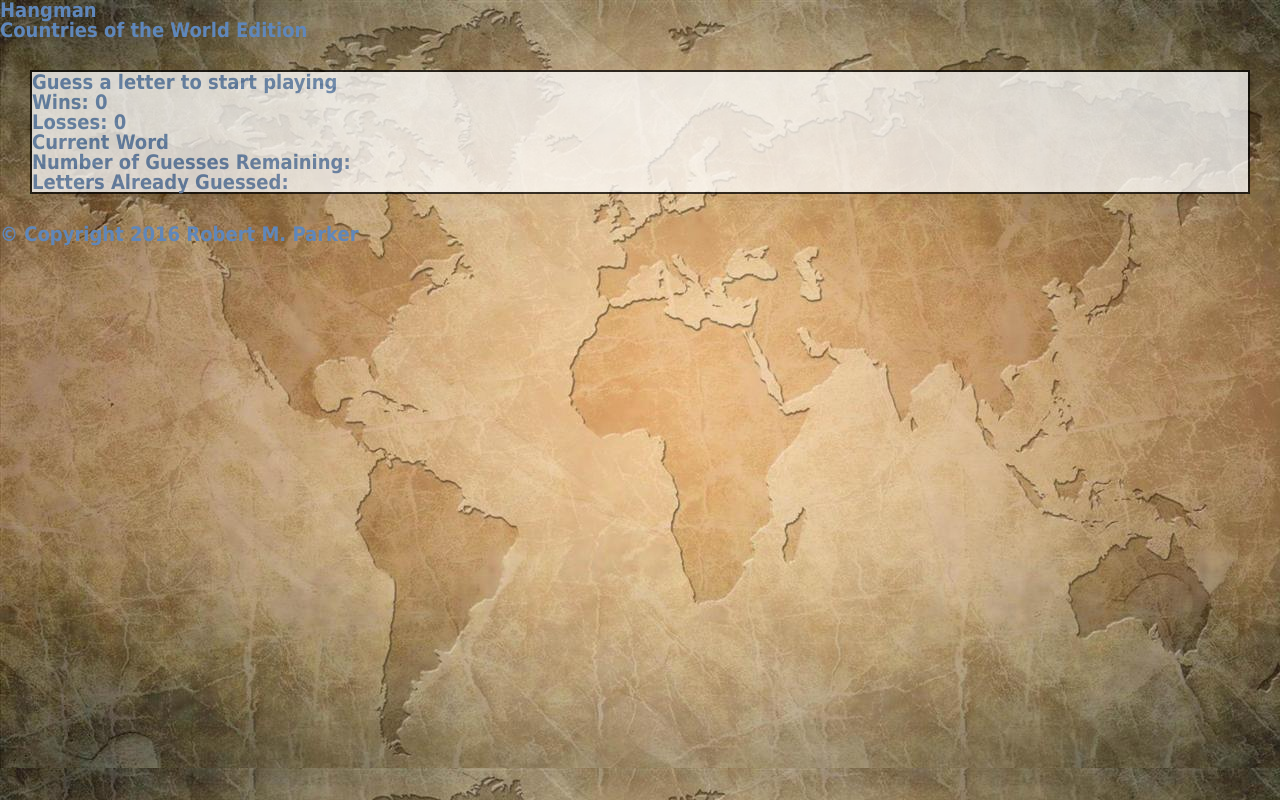
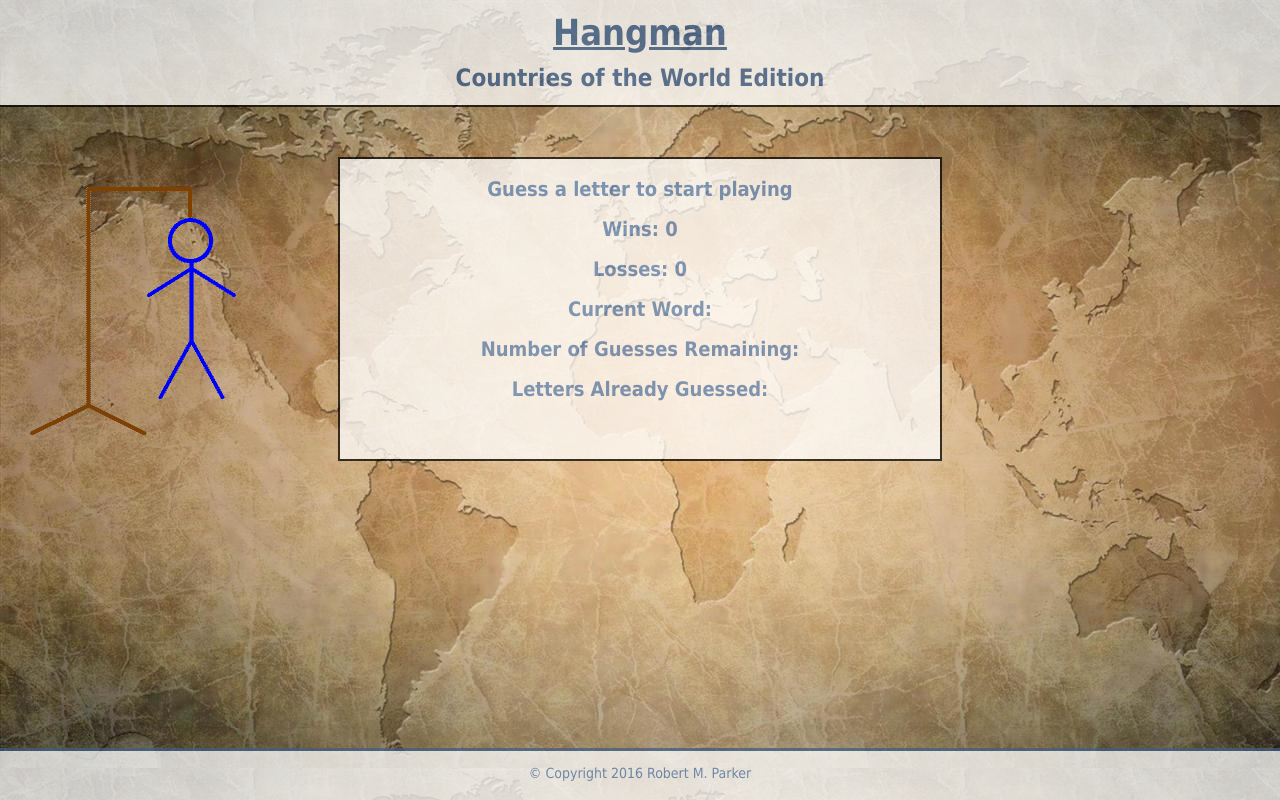
Before and after one commit to rparker24/hangman, a PHP site: page / in a window 1280 px wide. Run offline with PHP 8.4, Linux system fonts and the light colour scheme.

Commit message:
improved js and added more css

```diff
--- a/assets/css/style.css
+++ b/assets/css/style.css
@@ -1,5 +1,5 @@
 html {
-
+	margin: 0 auto;
 }
 
 * {
@@ -16,12 +16,70 @@ body {
 }
 
 header, footer, #wrapper {
-	width: 100%
+	width: 100%;
+	text-align: center;
 }
 
+#wrapper {
+	margin-bottom: 65px;
+}
+
+header, footer {
+	background-color: #fff;
+	opacity: 0.75;
+}
+
+header {
+	border-bottom: 2px solid #000;
+}
+
+h1, h3 {
+	color: #3d6190;
+}
+
+h1 {
+	font-size: 36px;
+	padding: 15px;
+	text-decoration: underline;
+}
+
+h3 {
+	font-size: 24px;
+	margin-bottom: 15px;
+}
+
+p {
+	margin: 20px 0px 20px 0px;
+}
+
+#gameImageLeft {
+	float: left;
+	margin: 30px 0px 0px 30px;
+}
+
+/*#gameImageRight {
+	margin-top: 30px;
+}
+*/
 #game {
 	background-color: #fff;
 	opacity: 0.75;
-	margin: 30px;
+	margin: auto;
+	margin-top: 50px;
 	border: 2px solid #000;
+	max-width: 600px;
+	min-height: 300px;
+	text-align: center;
 }
+
+footer {
+	position: fixed;
+	bottom: 0;
+	min-height: 35px;
+	border-top: 3px solid #425e82;
+}
+footer p {
+	font-size: 14px;
+	font-weight: normal;
+	margin-top: 15px;
+}
--- a/index.html
+++ b/index.html
@@ -11,19 +11,24 @@
 		<h3>Countries of the World Edition</h3>
 	</header>
 	<div id="wrapper">
-		<div id="gameImage"></div>
+		<div id="gameImageLeft">
+			<img src="assets/images/hm7.gif">
+		</div>
 		<div id="game">
  			<p>Guess a letter to start playing</p>
- 			<p id="wins">Wins: 0</p>
-			<p id="losses">Losses: 0</p>
-			<p id="currentWord">Current Word</p>
+ 			<p>Wins: <span id="wins">0</span></p>
+			<p>Losses: <span id="losses">0</span></p>
+			<p>Current Word:</p>
+			<p id="currentWord"></p>
 			<p>Number of Guesses Remaining: <span id="numGuesses"></span></p>
 			<p>Letters Already Guessed: <span id="letterGuesses"></span></p>
 		</div>
-
-	</div>
+<!-- 	<div id="gameImageRight">
+			<img src="assets/images/hm7.gif">
+		</div>
+ -->	</div>
 	<footer>
-		&copy; Copyright 2016 Robert M. Parker
+		<p>&copy; Copyright 2016 Robert M. Parker</p>
 	</footer>
 
 	<script type="text/javascript">
@@ -37,11 +42,12 @@
 		var word = countriesList[Math.floor(Math.random() * countriesList.length)];
 		var wordLetters = word.split('');
 		var userGuess
+
 	    document.onkeyup = function(event) {
         	var userGuess = String.fromCharCode(event.keyCode).toLowerCase();
 
 			if (wordLetters.indexOf(userGuess) > -1) {
-				for(var i = 0; i < word.length; i++) {
+				for(var i = 0; i < wordLetters.length; i++) {
 					if (wordLetters[i] == userGuess) {
 						wordOnPage += (" " + userGuess);
 					} else {
@@ -54,18 +60,20 @@
 				guessesLeft--;
 				userGuesses.push(userGuess);
 			}
-
-			document.querySelector('#numGuesses').innerHTML = guessesLeft;
-			document.querySelector('#letterGuesses').innerHTML = userGuesses;
-
+			// what to do if a loss occurs
 			if (userGuesses.length >= 10) {
 				losses++;
 				word = countriesList[Math.floor(Math.random() * countriesList.length)];
 				guessesLeft = 10;
 				userGuesses = [];
 			}
+
 			document.querySelector('#currentWord').innerHTML = wordOnPage;
+			document.querySelector('#numGuesses').innerHTML = guessesLeft;
+			document.querySelector('#letterGuesses').innerHTML = userGuesses;
+			document.querySelector('#losses').innerHTML = losses;
+			document.querySelector('#wins').innerHTML = wins;
 		}
-		</script>
+	</script>
 </body>
 </html>
```
Also changed, not shown: assets/images/hm7.gif (added).
